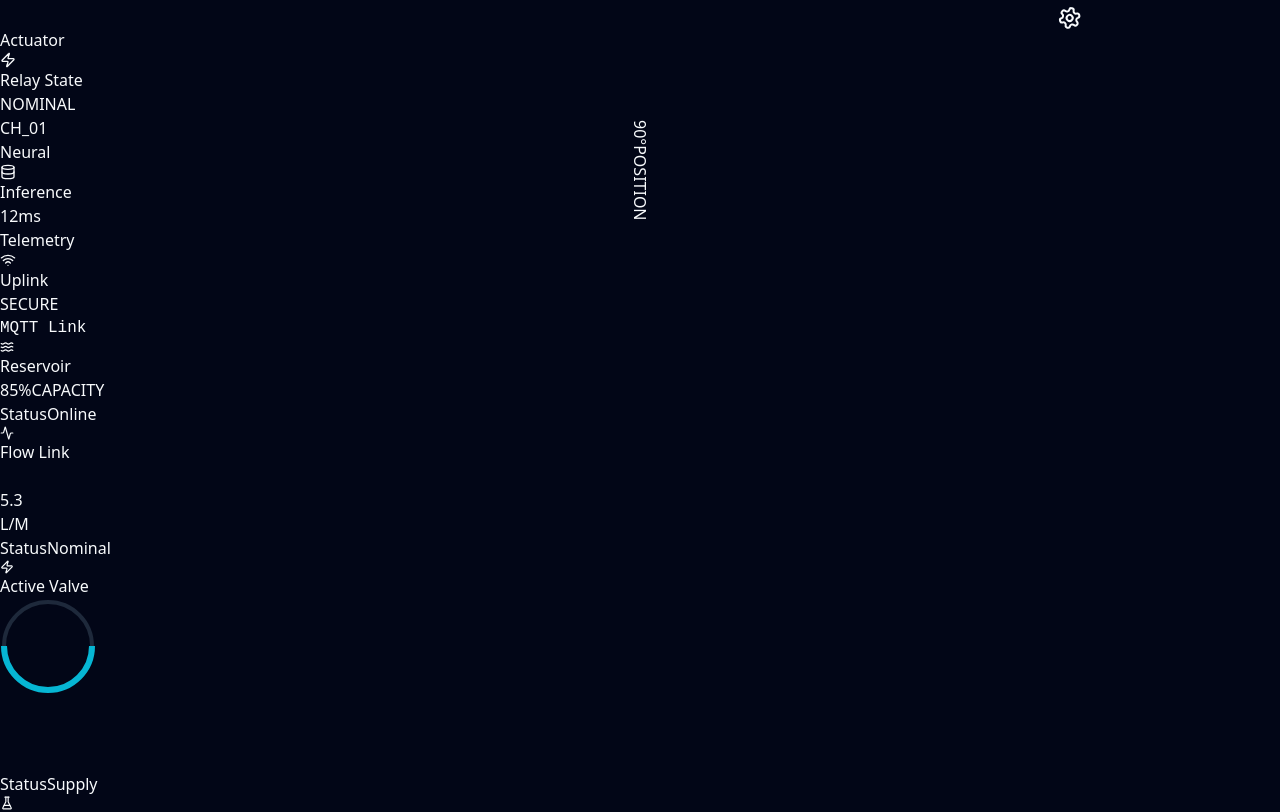
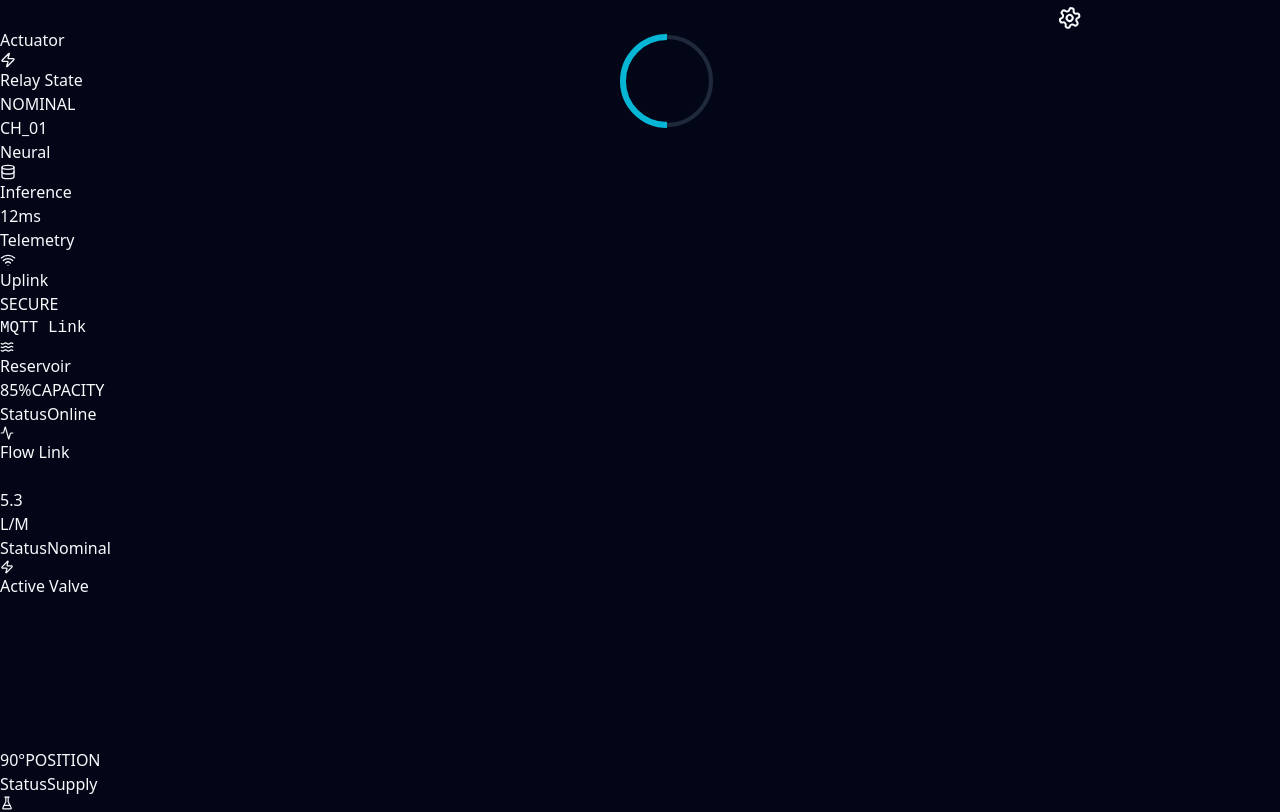
Before and after one commit to Keninjavelas/Neptune-AI, a Next.js app in the folder frontend/: page / in a window 1280 px wide. Shown: the part 1084-1896 px from the top of the page. Built offline with nearby package versions, Linux system fonts and the light colour scheme; no server answers.

Commit message:
UI Updates

```diff
--- a/frontend/src/components/NeptuneAIEnterpriseDashboard.tsx
+++ b/frontend/src/components/NeptuneAIEnterpriseDashboard.tsx
@@ -112,7 +112,7 @@ const FlowDynamics = memo(({ chartData, stabilityScore }: any) => (
           </defs>
           <CartesianGrid strokeDasharray="3 3" vertical={false} stroke="#1e293b" opacity={0.2} />
           <XAxis dataKey="time" hide />
-          <YAxis hide domain={[0, 12]} />
+          <YAxis hide domain={['auto', 'auto']} />
           <Tooltip
             contentStyle={{ backgroundColor: '#0f172a', border: '1px solid #1e293b', borderRadius: '8px', fontSize: '9px' }}
             itemStyle={{ color: '#06b6d4' }}
--- a/frontend/src/components/NeptuneAIInfrastructureTopology.tsx
+++ b/frontend/src/components/NeptuneAIInfrastructureTopology.tsx
@@ -13,7 +13,7 @@ import { THRESHOLDS } from "@/lib/constants/thresholds";
 
 const ComponentCard = ({ children, title, status, alert = false, className = "", icon: Icon }: any) => (
     <motion.div
-    className={`bg-slate-900/60 border border-slate-800/80 rounded-2xl p-3 shadow-xl backdrop-blur-md min-w-[180px] transition-all duration-500 ${
+    className={`bg-slate-900/60 border border-slate-800/80 rounded-2xl p-3 shadow-xl backdrop-blur-md min-w-[180px] transition-all duration-500 snap-center ${
       alert ? "border-red-500/50 shadow-[0_0_20px_rgba(239,68,68,0.15)] bg-red-500/5" : "hover:border-slate-700/50"
     } ${className}`}
   >
@@ -70,7 +70,7 @@ export default function NeptuneAIInfrastructureTopology() {
   const isCritical = anomalyLevel === 2;
 
   return (
-    <div className={`relative w-full h-full min-h-[600px] bg-slate-950/20 rounded-[1.5rem] border border-slate-800/40 overflow-hidden flex flex-col shadow-inner transition-colors duration-1000 ${
+    <div className={`relative w-full h-full min-h-[600px] bg-slate-950/20 rounded-[1.5rem] border border-slate-800/40 flex flex-col shadow-inner transition-colors duration-1000 ${
       isCritical ? 'border-red-500/20 bg-red-500/5' : ''
     }`}>
 
@@ -177,10 +177,10 @@ export default function NeptuneAIInfrastructureTopology() {
       </div>
 
       {/* --- Middle: Physical Pipeline Section --- */}
-      <div className="flex-1 relative flex flex-col items-center justify-center px-6 py-8">
+      <div className="flex-1 relative flex flex-col items-center justify-center px-4 py-12">
 
         {/* Animated Logic Flow Lines */}
-        <div className="absolute inset-0 pointer-events-none overflow-hidden opacity-20">
+        <div className="absolute inset-0 pointer-events-none overflow-hidden opacity-20 hidden lg:block">
           <DataFlowLine start={{ x: '12%', y: '5%' }} end={{ x: '12%', y: '25%' }} active={true} reverse />
           <DataFlowLine start={{ x: '35%', y: '5%' }} end={{ x: '35%', y: '25%' }} active={true} reverse />
           <DataFlowLine start={{ x: '50%', y: '5%' }} end={{ x: '50%', y: '25%' }} active={true} alert={isCritical} />
@@ -189,10 +189,10 @@ export default function NeptuneAIInfrastructureTopology() {
         </div>
 
         {/* The Giant Industrial Pipeline */}
-        <div className="relative w-full flex items-center justify-between gap-1">
+        <div className="relative w-full flex overflow-x-auto overflow-y-hidden pb-6 snap-x snap-mandatory gap-6 px-4 scrollbar-hide">
 
           {/* Segmented Industrial Pipe Background (Refined) */}
-          <div className={`absolute left-20 right-20 h-14 bg-slate-900 border-y-2 rounded-full shadow-[inset_0_0_30px_rgba(0,0,0,0.8)] overflow-hidden transition-colors duration-1000 ${
+          <div className={`absolute left-20 right-20 h-14 bg-slate-900 border-y-2 rounded-full shadow-[inset_0_0_30px_rgba(0,0,0,0.8)] overflow-hidden transition-colors duration-1000 hidden md:block ${
             isCritical ? 'border-red-500/50' : 'border-slate-800/80'
           }`}>
             {/* Liquid Flow Animation */}
@@ -218,7 +218,7 @@ export default function NeptuneAIInfrastructureTopology() {
           </div>
 
           {/* 1. TANK (Source) */}
-          <div className="relative z-20 flex flex-col items-center">
+          <div className="relative z-20 flex flex-col items-center w-[280px] min-w-[280px] flex-shrink-0 snap-center">
             <ComponentCard title="Reservoir" status="Online" icon={Waves} alert={tankLevel < THRESHOLDS.TANK_LEVEL.LOW}>
               <div className="relative w-20 h-28 bg-slate-950/80 border border-slate-800/60 rounded-xl overflow-hidden mb-1 shadow-inner">
                 <motion.div
@@ -235,7 +235,7 @@ export default function NeptuneAIInfrastructureTopology() {
           </div>
 
           {/* 2. FLOW SENSOR */}
-          <div className="relative z-20 flex flex-col items-center">
+          <div className="relative z-20 flex flex-col items-center w-[280px] min-w-[280px] flex-shrink-0 snap-center">
             <ComponentCard title="Flow Link" status={isCritical ? "Anomaly" : "Nominal"} alert={isCritical} icon={Activity}>
               <div className="flex flex-col items-center py-2">
                 <div className={`w-14 h-14 rounded-full flex items-center justify-center border-2 mb-2 transition-all duration-500 ${isCritical ? 'border-red-500/60 bg-red-500/5 shadow-[0_0_15px_rgba(239,68,68,0.2)]' : 'border-cyan-500/20 bg-cyan-500/5'}`}>
@@ -255,7 +255,7 @@ export default function NeptuneAIInfrastructureTopology() {
           </div>
 
           {/* 3. SMART VALVE (Centerpiece) */}
-          <div className="relative z-20 flex flex-col items-center">
+          <div className="relative z-20 flex flex-col items-center w-[280px] min-w-[280px] flex-shrink-0 snap-center">
             <ComponentCard
               title="Active Valve"
               status={valveAngle === 0 ? "Locked" : "Supply"}
@@ -265,6 +265,11 @@ export default function NeptuneAIInfrastructureTopology() {
             >
               <div className="flex flex-col items-center py-2">
                 <div className="relative w-24 h-24 flex items-center justify-center">
+                  <motion.div
+                    animate={{ rotate: valveAngle }}
+                    transition={{ type: "spring", stiffness: 300, damping: 20 }}
+                    className="absolute inset-0"
+                  >
                     <svg className="w-full h-full -rotate-90 filter drop-shadow-xl">
                       <circle cx="48" cy="48" r="44" fill="none" stroke="#1e293b" strokeWidth="4" />
                       <motion.circle
@@ -275,24 +280,18 @@ export default function NeptuneAIInfrastructureTopology() {
                         className={valveAngle === 0 ? "drop-shadow-[0_0_8px_rgba(239,68,68,0.4)]" : "drop-shadow-[0_0_8px_rgba(6,182,212,0.4)]"}
                       />
                     </svg>
-                  <motion.div
-                    animate={{ scale: [1, 1.05, 1], rotate: valveAngle }}
-                    transition={{
-                      rotate: { type: "spring", stiffness: 300, damping: 20 },
-                      scale: { duration: 0.4 } // Use default tween for multi-keyframe scale
-                    }}
-                    className="absolute inset-0 flex flex-col items-center justify-center"
-                  >
+                  </motion.div>
+                  <div className="absolute inset-0 flex flex-col items-center justify-center">
                     <span className={`text-xl font-black ${valveAngle === 0 ? 'text-red-500' : 'text-white/90'}`}>{valveAngle.toFixed(0)}°</span>
                     <span className="text-[7px] font-bold text-slate-600 uppercase tracking-widest">POSITION</span>
-                  </motion.div>
+                  </div>
                 </div>
               </div>
             </ComponentCard>
           </div>
 
           {/* 4. TDS SENSOR */}
-          <div className="relative z-20 flex flex-col items-center">
+          <div className="relative z-20 flex flex-col items-center w-[280px] min-w-[280px] flex-shrink-0 snap-center">
             <ComponentCard title="Purity Link" status={tdsValue > THRESHOLDS.TDS.WARNING ? "Caution" : "Safe"} alert={tdsValue > THRESHOLDS.TDS.WARNING} icon={FlaskConical}>
               <div className="flex flex-col items-center py-2">
                 <div className={`relative w-14 h-14 bg-slate-950/60 border rounded-xl flex items-center justify-center mb-2 transition-all duration-500 ${tdsValue > THRESHOLDS.TDS.WARNING ? 'border-amber-500/40 bg-amber-500/5 shadow-[0_0_15px_rgba(245,158,11,0.2)]' : 'border-slate-800/80'}`}>
@@ -312,7 +311,7 @@ export default function NeptuneAIInfrastructureTopology() {
           </div>
 
           {/* 5. DISTRIBUTION (Output) */}
-          <div className="relative z-20 flex flex-col items-center">
+          <div className="relative z-20 flex flex-col items-center w-[280px] min-w-[280px] flex-shrink-0 snap-center">
             <ComponentCard title="Grid Link" status={flow > 0 ? "Supply" : "Cutoff"} alert={flow === 0} icon={Building}>
               <div className="grid grid-cols-3 gap-2 mb-2">
                 <SmartCityZone name="Homes" icon={Home} active={flow > 0} />
@@ -334,6 +333,9 @@ export default function NeptuneAIInfrastructureTopology() {
               </div>
             </ComponentCard>
           </div>
+
+          {/* Spacer for horizontal scroll breathing room */}
+          <div className="min-w-[32px] h-1 md:hidden" aria-hidden="true" />
 
         </div>
       </div>
```
Lines whose indentation alone changed are shown as unchanged.
